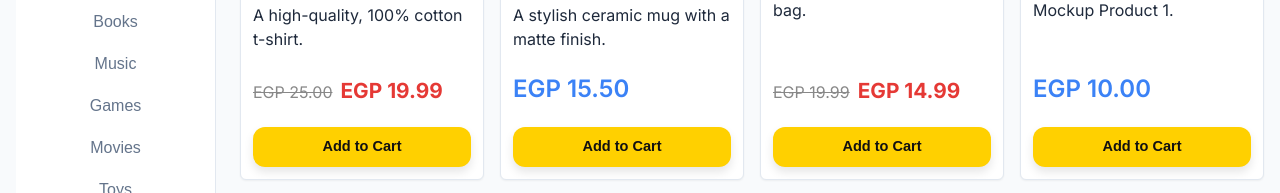
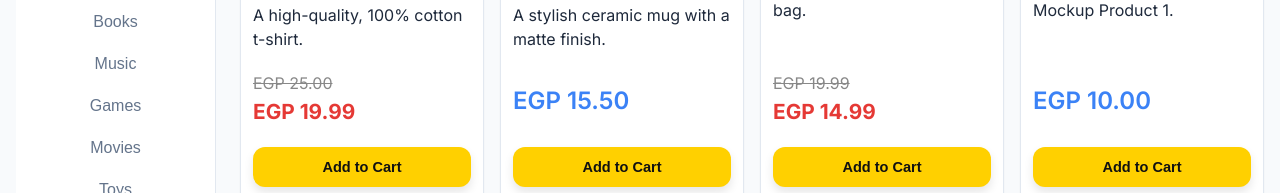
Before and after one commit to aboayman-oss/Sakr-Store, a plain HTML site: page index.html in a window 1280 px wide. Shown: the part 597-790 px from the top of the page. Drawn offline with nearby package versions, Linux system fonts and the light colour scheme.

Commit message:
Enhance price display by preventing line breaks and restructuring layout for better readability

```diff
--- a/css/style.css
+++ b/css/style.css
@@ -1,3 +1,13 @@
+/* Prevent price from breaking into two lines and stack discounted price below original */
+.no-break {
+  white-space: nowrap;
+}
+.vertical-price-block {
+  display: flex;
+  flex-direction: column;
+  align-items: flex-start;
+  gap: 0.1em;
+}
 /* Discount price styles */
 .product-original-price {
   text-decoration: line-through;
--- a/js/app.js
+++ b/js/app.js
@@ -250,12 +250,13 @@ function renderProducts(container, searchTerm = '', categoryFilter = 'All', sort
     card.className = 'product-card';
     let priceHtml = '';
     if (p.discount) {
-      priceHtml = `<span class="product-original-price" style="text-decoration:line-through;color:#888;font-size:1rem;margin-right:0.5em;">EGP ${(Number(p.price) || 0).toFixed(2)}</span>` +
-        `<span class="product-discounted-price" style="color:#e53935;font-weight:700;font-size:1.3rem;">EGP ${(Number(p.discountedPrice) || 0).toFixed(2)}</span>`;
+      priceHtml = `
+        <span class="product-original-price no-break">EGP ${(Number(p.price) || 0).toFixed(2)}</span>
+        <span class="product-discounted-price no-break">EGP ${(Number(p.discountedPrice) || 0).toFixed(2)}</span>
+      `;
     } else {
-      priceHtml = `<span class="product-price">EGP ${(Number(p.price) || 0).toFixed(2)}</span>`;
+      priceHtml = `<span class="product-price no-break">EGP ${(Number(p.price) || 0).toFixed(2)}</span>`;
     }
-    // Make the entire card (except price/button footer) clickable for better UX and accessibility
     card.innerHTML = `
       <a href="product.html?id=${p.id}" class="product-link product-card-link" aria-label="${p.name || 'View product'}">
         <div class="product-media">
@@ -265,7 +266,7 @@ function renderProducts(container, searchTerm = '', categoryFilter = 'All', sort
         <p class="product-desc">${p.description || ''}</p>
       </a>
       <div class="product-card-footer">
-        <div class="product-price-block">${priceHtml}</div>
+        <div class="product-price-block vertical-price-block">${priceHtml}</div>
         <button class="CartBtn add-to-cart" data-product-id="${p.id}" type="button">
           <span class="IconContainer">
             <svg xmlns="http://www.w3.org/2000/svg" height="1em" viewBox="0 0 576 512" fill="rgb(17, 17, 17)" class="cart"><path d="M0 24C0 10.7 10.7 0 24 0H69.5c22 0 41.5 12.8 50.6 32h411c26.3 0 45.5 25 38.6 50.4l-41 152.3c-8.5 31.4-37 53.3-69.5 53.3H170.7l5.4 28.5c2.2 11.3 12.1 19.5 23.6 19.5H488c13.3 0 24 10.7 24 24s-10.7 24-24 24H199.7c-34.6 0-64.3-24.6-70.7-58.5L77.4 54.5c-.7-3.8-4-6.5-7.9-6.5H24C10.7 48 0 37.3 0 24zM128 464a48 48 0 1 1 96 0 48 48 0 1 1 -96 0zm336-48a48 48 0 1 1 0 96 48 48 0 1 1 0-96z"></path></svg>
```
